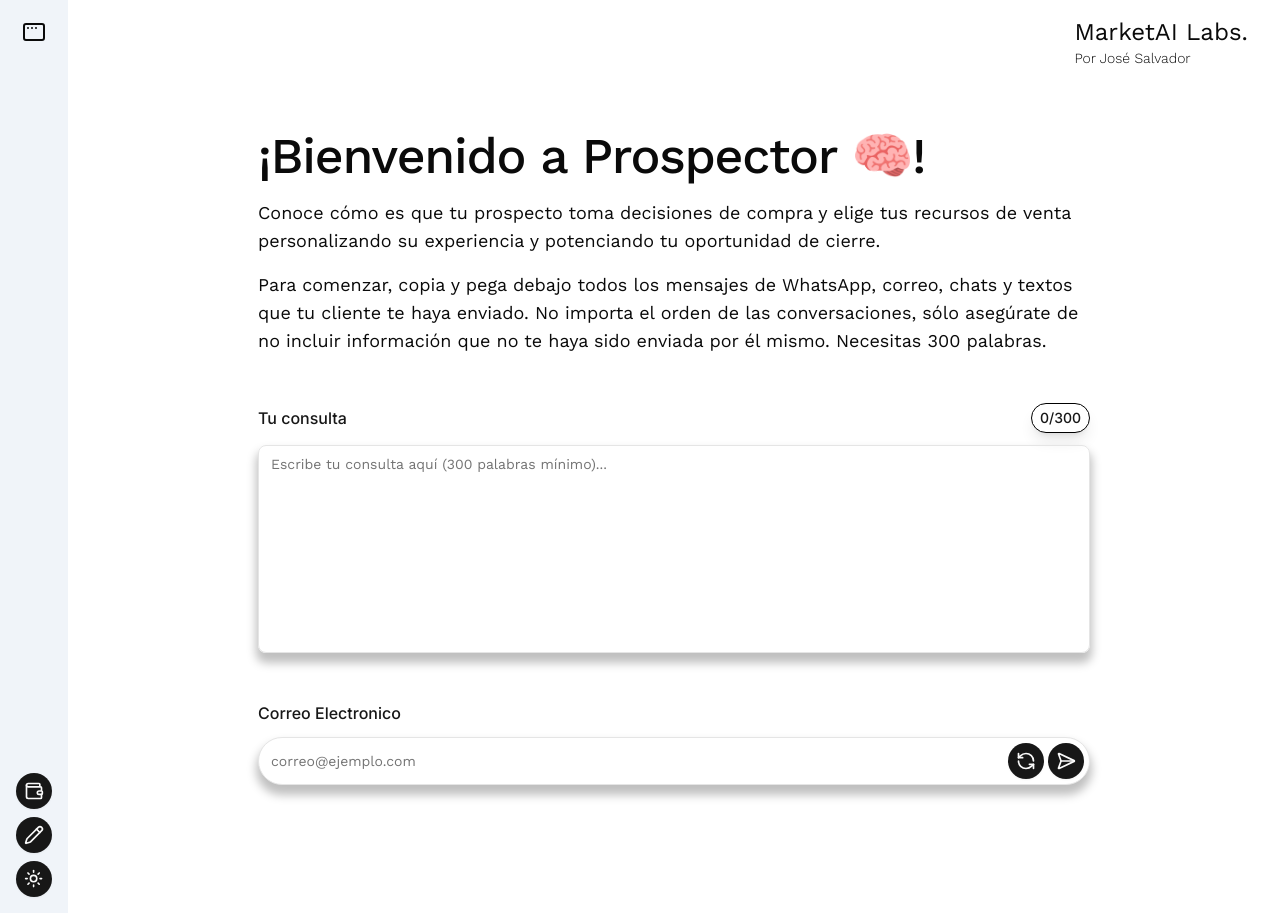
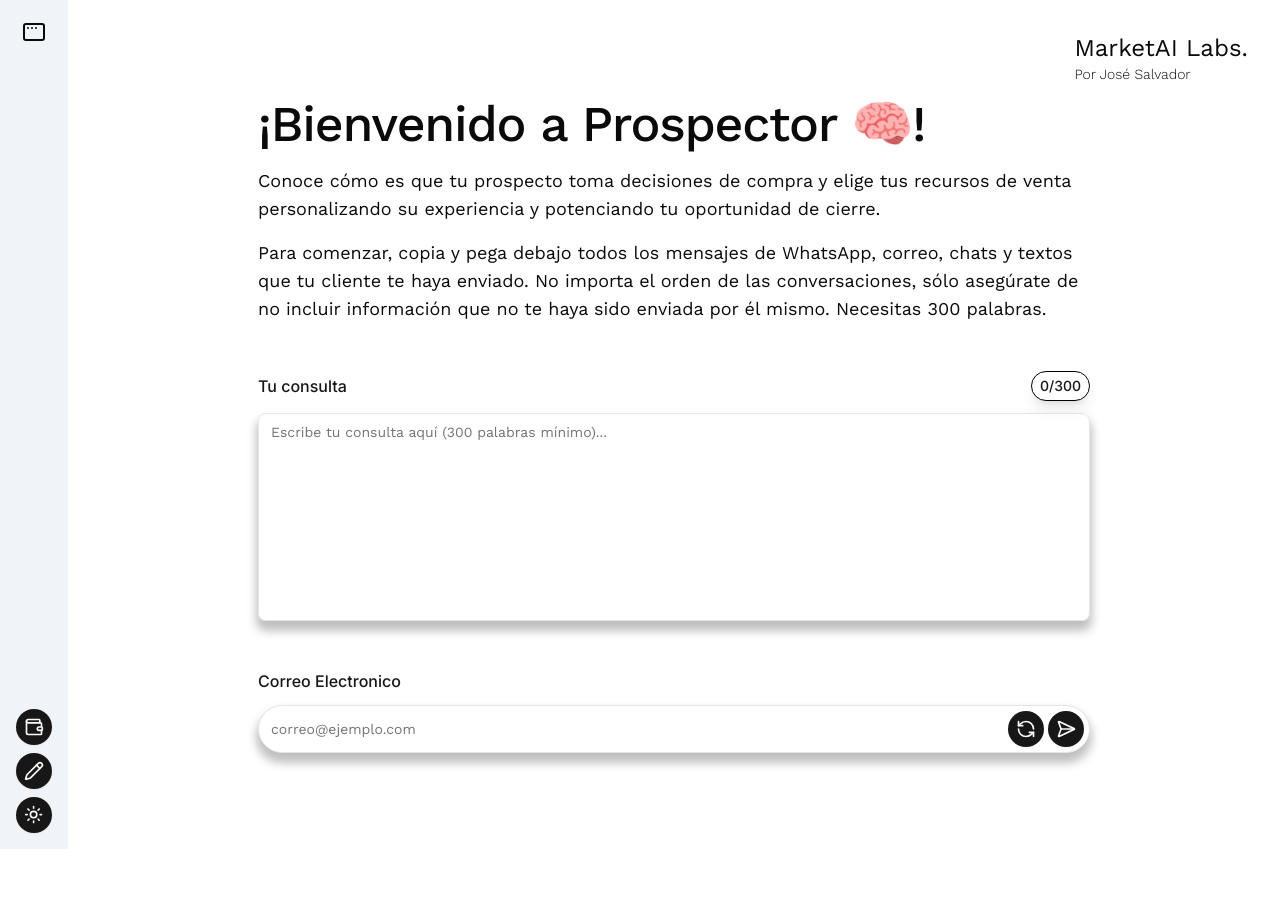
Before and after one commit to marketailabs/marketailabs-mvp-sales-agent-front, a Next.js app: page / in a window 1280 px wide. After the commit the page ends 849 px from the top, so only its background shows below. Built offline with nearby package versions, Linux system fonts and the light colour scheme.

Commit message:
Cambios en el Responsive

```diff
--- a/app/page.tsx
+++ b/app/page.tsx
@@ -4,11 +4,10 @@ import LogoComponent from "@/components/LogoComponent";
 export default function Home() {
   return (
     <main className="flex-1 relative font-sans">
-      <div className="absolute hidden md:block top-4 right-4">
+      <div className="absolute top-4 right-4 hidden md:flex flex-col items-end py-4">
         <LogoComponent />
       </div>
-
-      <section className="flex flex-col px-8 py-12 md:py-32 md:px-8 mx-auto max-w-2xl lg:max-w-4xl h-full">
+      <section className="flex flex-col px-8 py-12 md:py-24 md:px-8 mx-auto max-w-2xl lg:max-w-4xl h-full">
         <h1 className="flex flex-col md:gap-3 md:flex-row text-[36px] lg:text-[50px] text-center lg:text-start font-medium tracking-tight leading-[1.1]">
           <span className="block">¡Bienvenido a Prospector 🧠!</span>
         </h1>
--- a/components/layout/Sidebar.tsx
+++ b/components/layout/Sidebar.tsx
@@ -67,7 +67,7 @@ export function Sidebar() {
     >
       <div className="w-full h-16">
         <div className="h-full w-full flex justify-between md:justify-start items-center">
-          <LogoComponent className="md:hidden w-[140px]" />
+          <LogoComponent className="md:hidden w-[250px]" />
 
           <TooltipProvider>
             <Tooltip>
```
